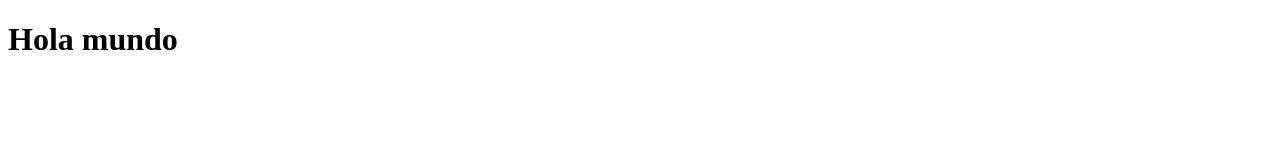
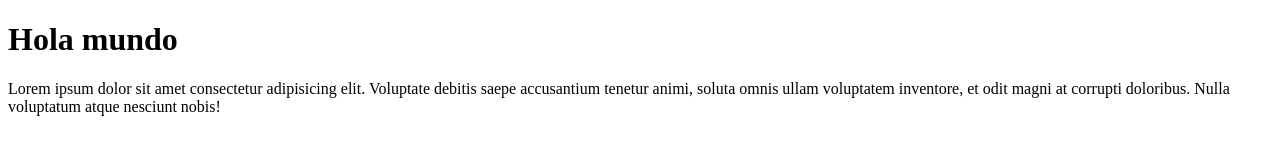
Before and after one commit to navidev0/proyectoDW, a plain HTML site: page index.html in a window 1280 px wide. Drawn offline with Linux system fonts and the light colour scheme.

Commit message:
index modificado

```diff
--- a/index.html
+++ b/index.html
@@ -10,6 +10,8 @@
 
 <body>
   <h1>Hola mundo</h1>
+  <p>Lorem ipsum dolor sit amet consectetur adipisicing elit. Voluptate debitis saepe accusantium tenetur animi, soluta
+    omnis ullam voluptatem inventore, et odit magni at corrupti doloribus. Nulla voluptatum atque nesciunt nobis!</p>
 </body>
 
 </html>
```
